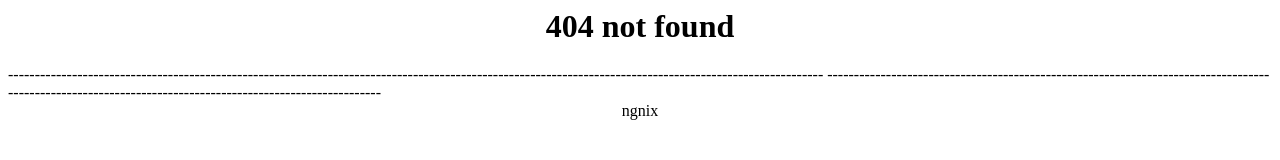
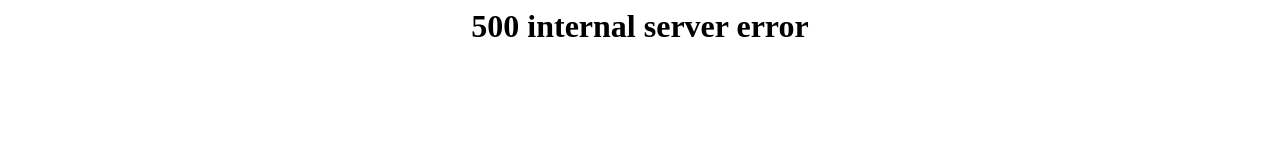
Before and after one commit to ar-cyber/Genius-Hour, a plain HTML site: page index.html in a window 1280 px wide. Drawn offline with Linux system fonts and the light colour scheme.

Commit message:
Update index.html

```diff
--- a/index.html
+++ b/index.html
@@ -1,6 +1,3 @@
 <!--do not modify this file-->
 
-<h1><center>404 not found</center></h1>
-<span>---------------------------------------------------------------------------------------------------------------------------------------------------------</span>
-<span>---------------------------------------------------------------------------------------------------------------------------------------------------------</span>
-<span><center>ngnix</center></span>
+<h1><center>500 internal server error</center></h1>
```
